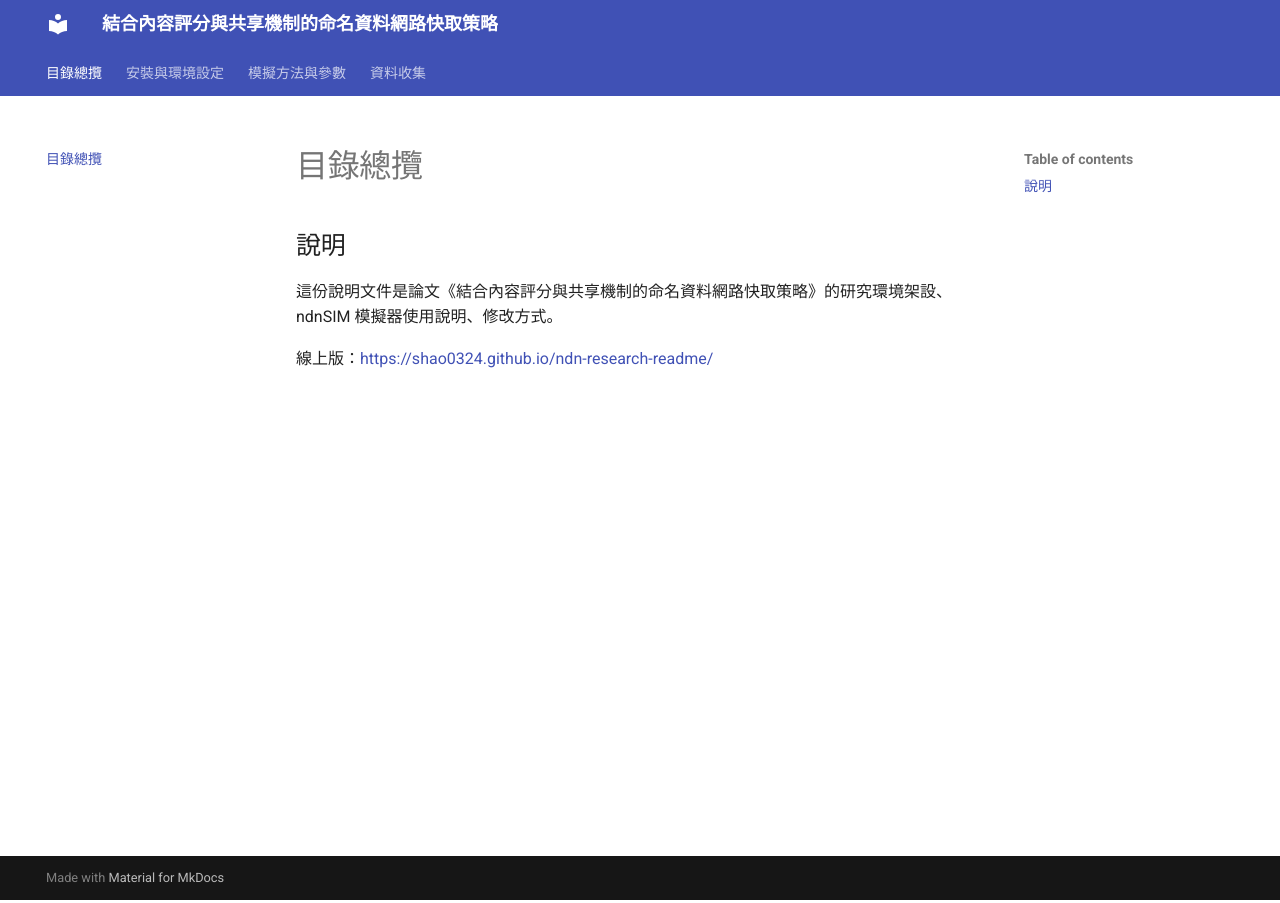
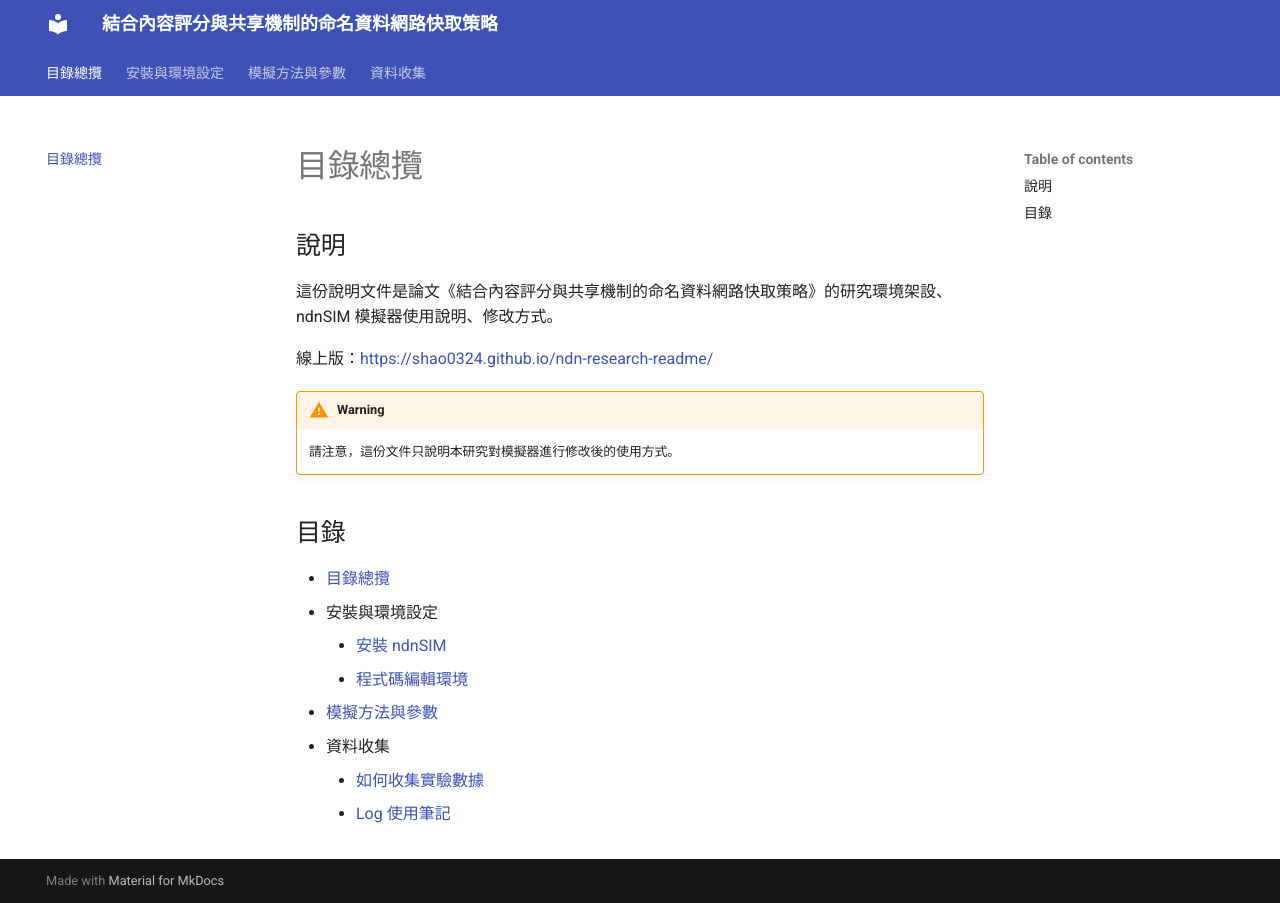
Before and after one commit to shao0324/ndn-research-readme, an MkDocs documentation site: the page built from docs/index.md, in a window 1280 px wide. Built offline with MkDocs 1.6.1 and Material for MkDocs 9.7.7, drawn with Linux system fonts in a browser that asks for light colours.

Commit message:
ch3 處理中

```diff
--- a/docs/index.md
+++ b/docs/index.md
@@ -4,3 +4,17 @@
 這份說明文件是論文《結合內容評分與共享機制的命名資料網路快取策略》的研究環境架設、ndnSIM 模擬器使用說明、修改方式。
 
 線上版：[https://shao0324.github.io/ndn-research-readme/](https://shao0324.github.io/ndn-research-readme/)
+
+!!! warning
+    請注意，這份文件只說明本研究對模擬器進行修改後的使用方式。
+
+## 目錄
+
+* [目錄總攬](index.html)
+* 安裝與環境設定
+    * [安裝 ndnSIM](ch1.1.html)
+    * [程式碼編輯環境](ch1.2.html)
+* [模擬方法與參數](ch2.html)
+* 資料收集
+    * [如何收集實驗數據](ch3.1.html)
+    * [Log 使用筆記](ch3.2.html)
--- a/mkdocs.yml
+++ b/mkdocs.yml
@@ -12,6 +12,7 @@ theme:
   name: material
   features:
     - navigation.tabs
+    - content.code.copy
 markdown_extensions:
   - admonition
   - pymdownx.details
```
Also changed, not shown: docs/ch1.1.md (+2 -1 lines), docs/ch1.2.md (+3 -1 lines), docs/ch2.md (+1 -0 lines).
